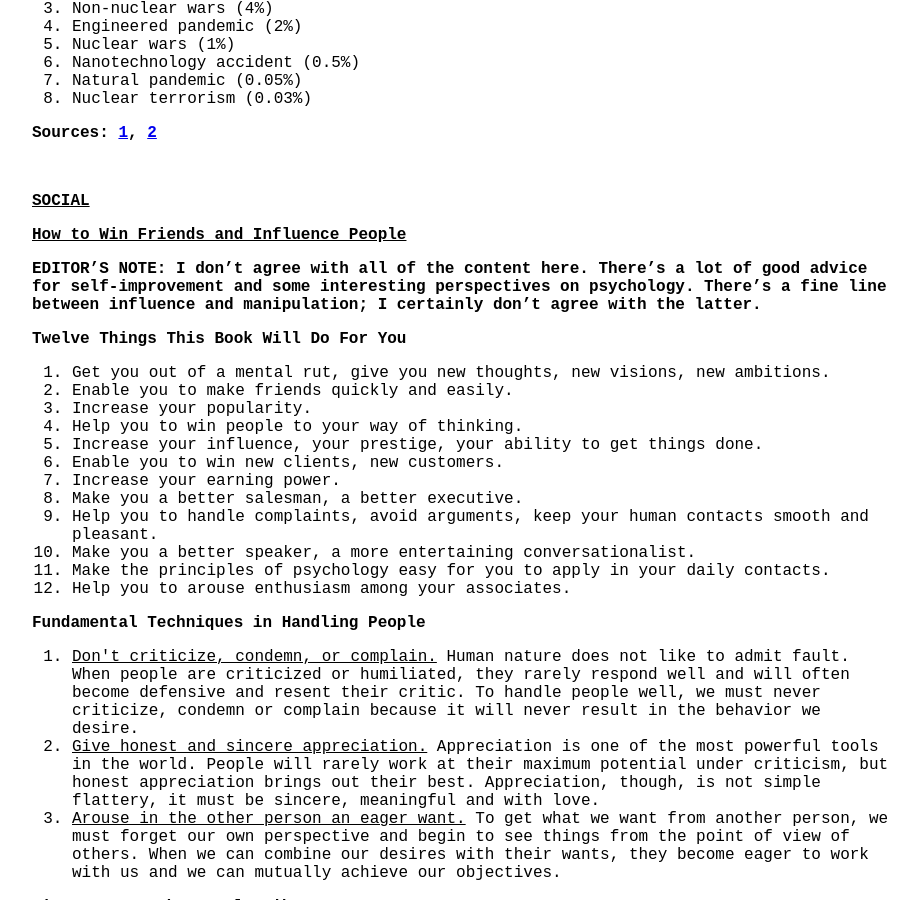
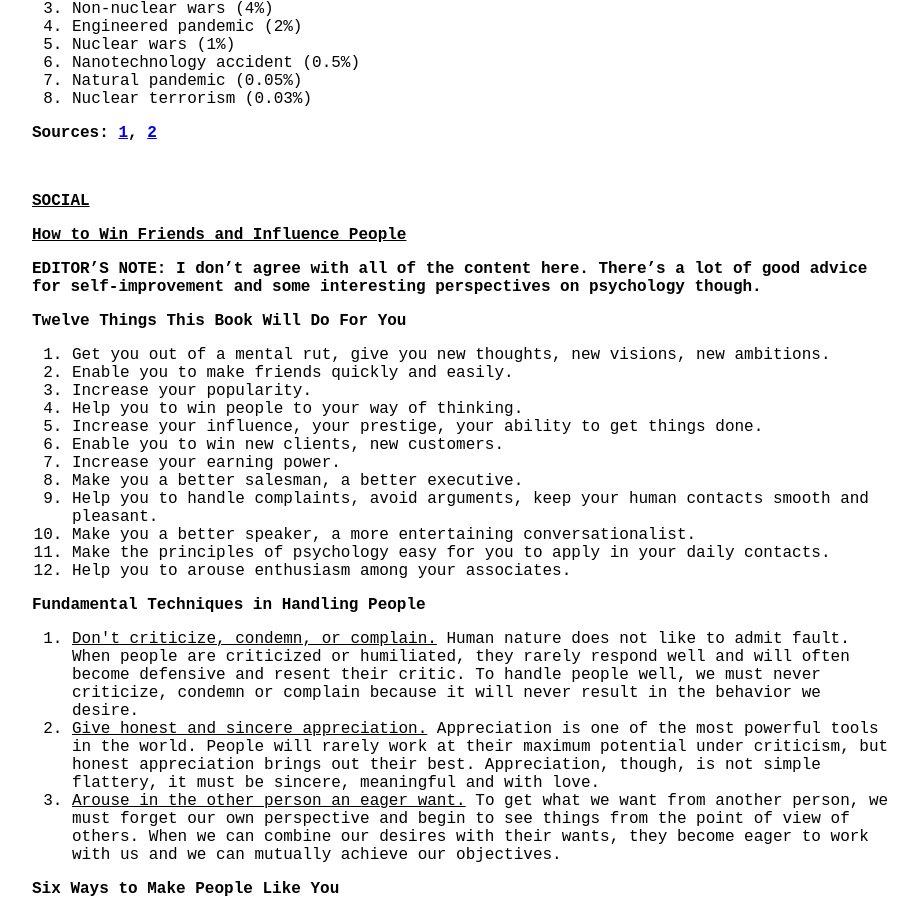
Before and after one commit to bnjs/bnjs.github.io, a Jekyll site: the page built from notes/lists-of-things.md, in a window 1280 px wide and 900 px high, scrolled down 6923 px. Shown: the whole window, without its empty margins (178-1096 px from the left). Built offline with Jekyll 4.4.1, drawn with Linux system fonts in a browser that asks for light colours; nearby versions of some CDN libraries.

Commit message:
Simplify note

```diff
--- a/notes/lists-of-things.md
+++ b/notes/lists-of-things.md
@@ -404,7 +404,7 @@
 
 <h3 id="how-to-win-friends-and-influence-people">How to Win Friends and Influence People</h3>
 
-EDITOR'S NOTE: I don't agree with all of the content here. There's a lot of good advice for self-improvement and some interesting perspectives on psychology. There's a fine line between influence and manipulation; I certainly don't agree with the latter.
+EDITOR'S NOTE: I don't agree with all of the content here. There's a lot of good advice for self-improvement and some interesting perspectives on psychology though.
 
 Twelve Things This Book Will Do For You
 <ol>
```
